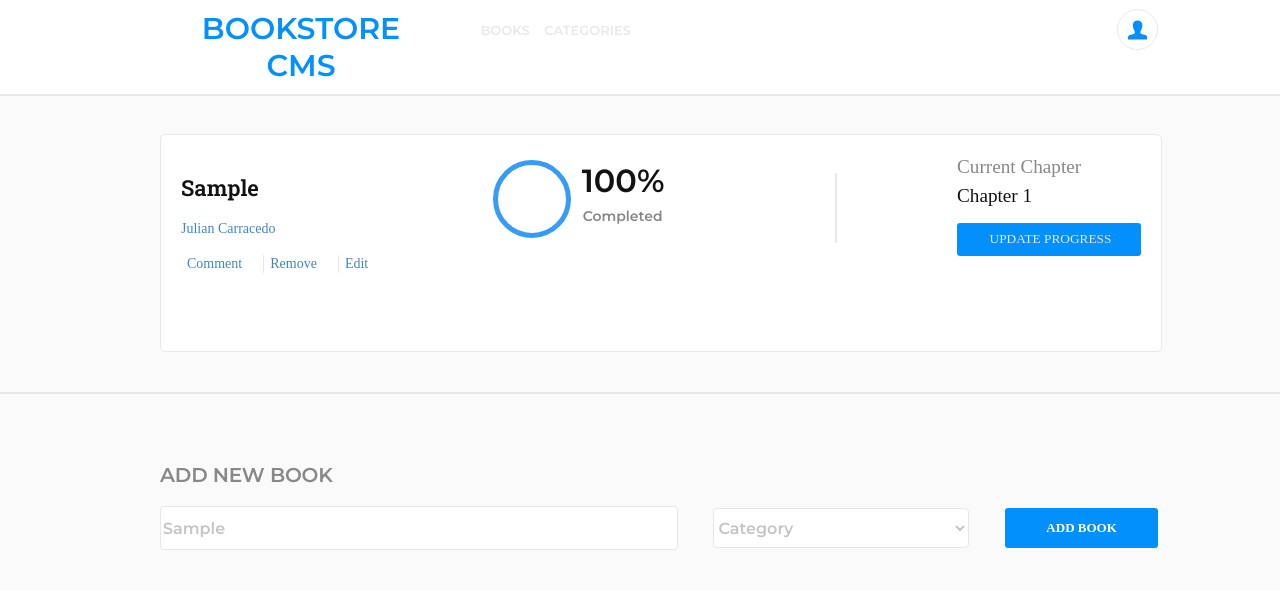
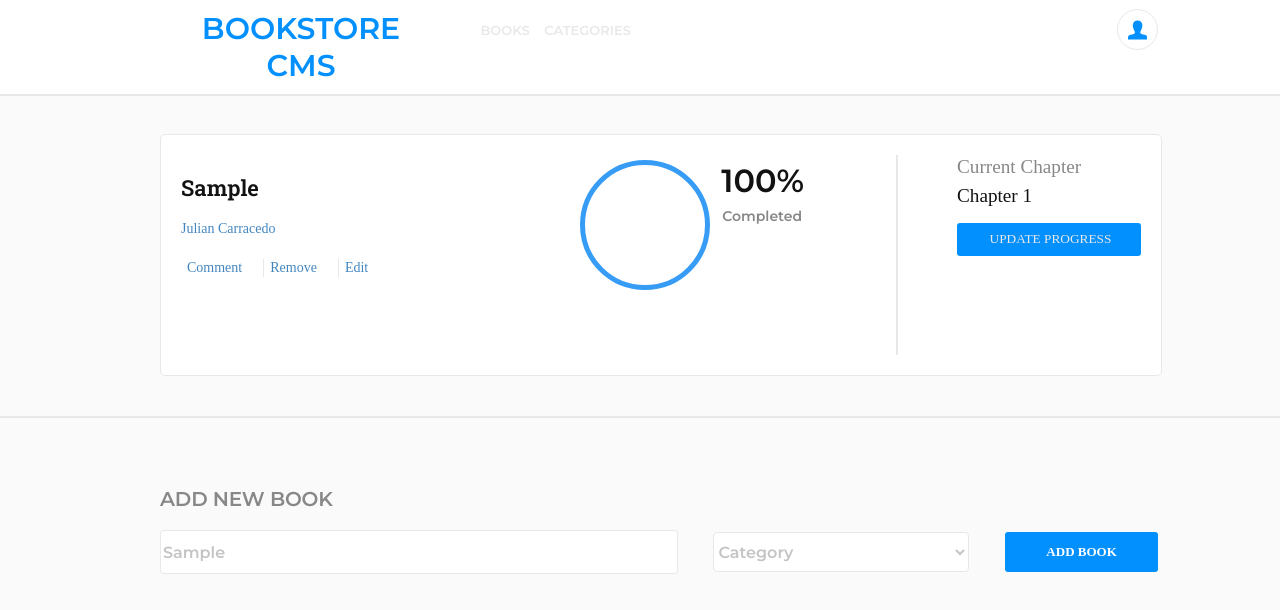
Before and after one commit to JuliCarracedo/bookstore, a React (Create React App) app: page / in a window 1280 px wide. Both pictures are taken after typing "Sample" into the empty fields and a click on the button "ADD BOOK". Shown: the top 610 px of the page. Built offline with nearby package versions, Linux system fonts and the light colour scheme; no server answers.

Commit message:
Fix overflow on list item

```diff
--- a/src/index.css
+++ b/src/index.css
@@ -27,7 +27,7 @@ html {
   border-color: #e8e8e8;
   border-width: 1px;
   border-style: solid;
-  height: 22vh;
+  height: 25%;
   margin-top: 2.375rem;
   padding: 20px;
 }
@@ -75,7 +75,7 @@ html {
 }
 
 .left {
-  width: 25rem;
+  width: 35vw;
 }
 
 .middle {
@@ -84,8 +84,8 @@ html {
 }
 
 .progress-wheel {
-  width: 4.25rem;
-  height: 4.25rem;
+  width: 15vh;
+  height: 15vh;
   border-style: solid;
   border-width: 5px;
   border-color: #379cf6;
@@ -111,9 +111,7 @@ html {
 }
 
 .line {
-  width: 0.125rem;
-  height: 4.375rem;
-  margin: 1.125rem 3.688rem 0 4.938rem;
+  height: 25vh;
   border-left: solid 2px #e8e8e8;
 }
 
```
